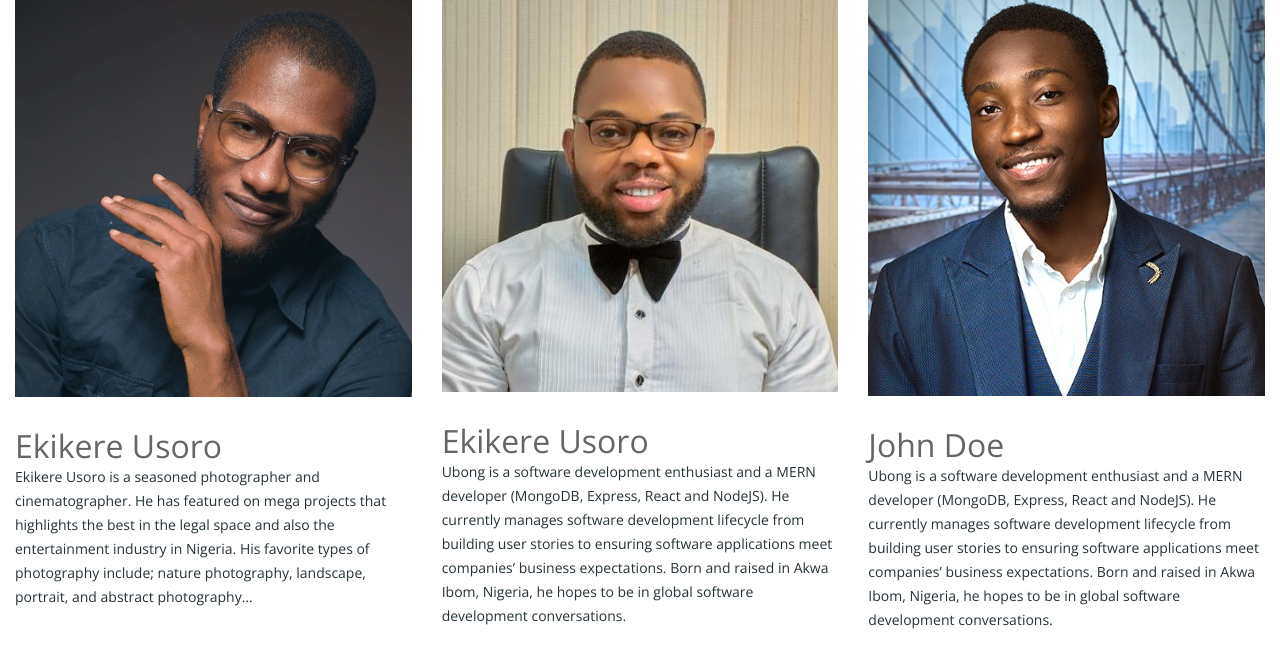
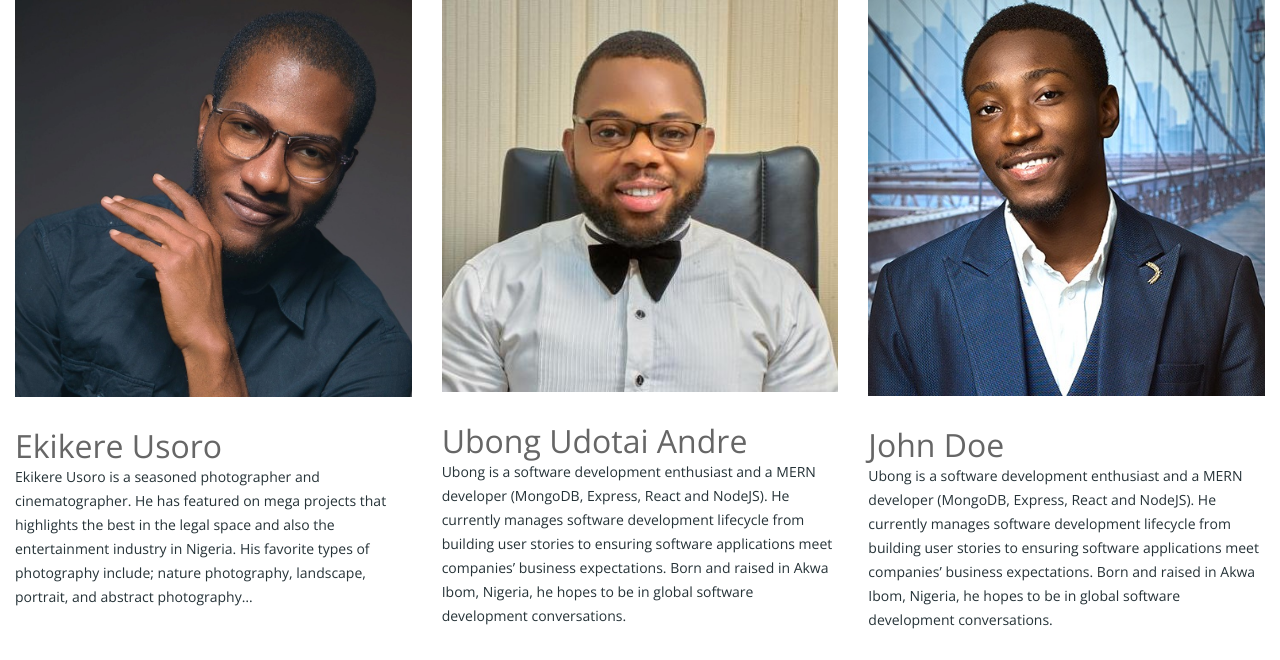
Before and after one commit to AndreUdotai/photoman-web, a PHP site: page /team in a window 1280 px wide. Shown: the part 469-1129 px from the top of the page. Run offline with PHP 8.4, Linux system fonts and the light colour scheme; some web fonts are replaced.

Commit message:
modified team.php

```diff
--- a/team.php
+++ b/team.php
@@ -63,7 +63,7 @@
                                 </div>
                             </div>
                             <div class="about-title">
-                                <h2>Ekikere Usoro</h2>
+                                <h2>Ubong Udotai Andre</h2>
                             </div>
                             <p class="mb-30px">
                                 Ubong is a software development enthusiast and a MERN developer (MongoDB, Express, React and NodeJS). He currently manages software development lifecycle from building user stories to ensuring software applications meet companies’ business expectations. Born and raised in Akwa Ibom, Nigeria, he hopes to be in global software development conversations.
```
